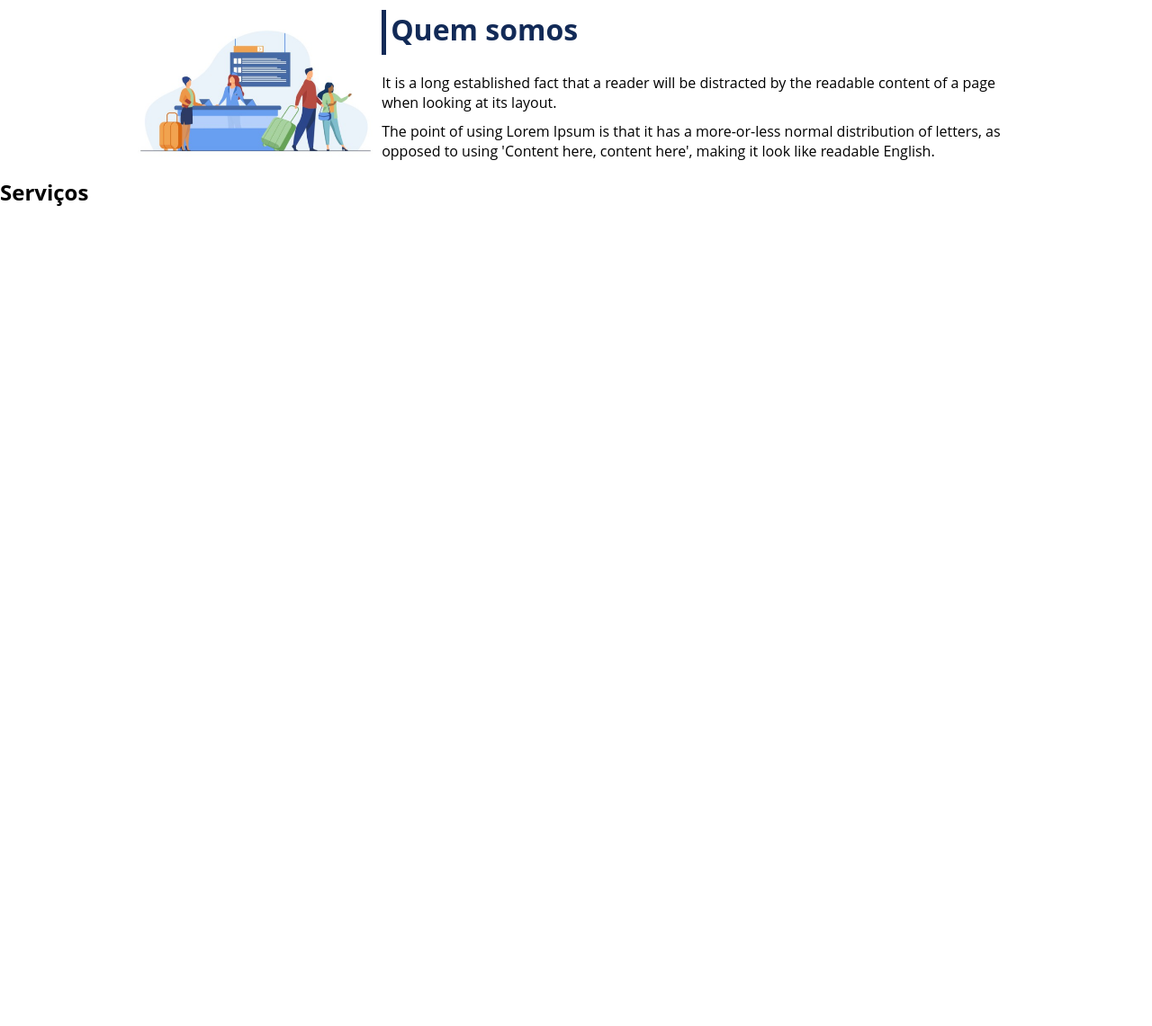
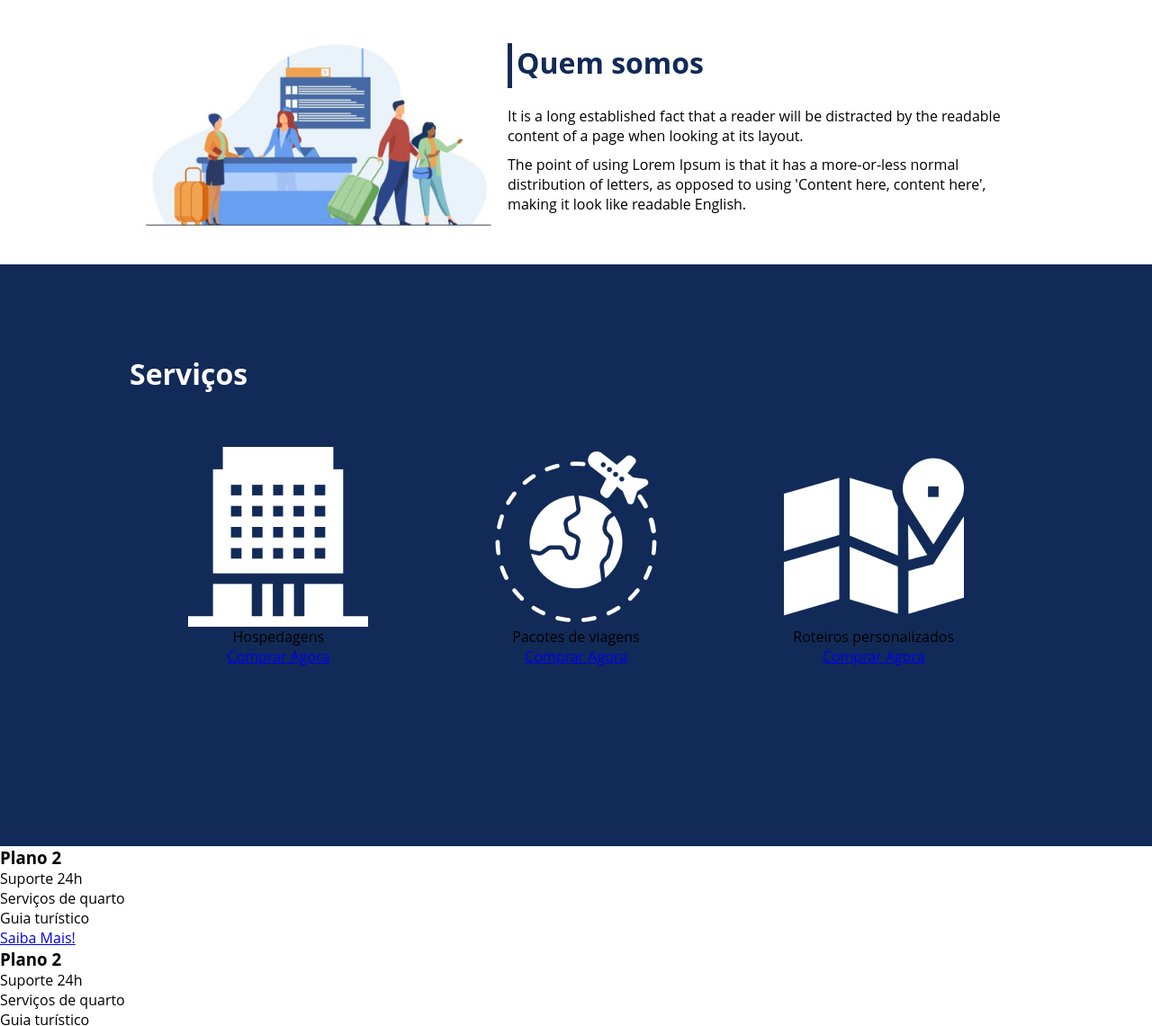
Before and after one commit to KleitonMQ/flex-projeto, a plain HTML site: page flex-projeto/index.html in a window 1280 px wide. Shown: the part 897-2038 px from the top of the page at 90% size. Drawn offline with Linux system fonts and the light colour scheme.

Commit message:
aula 2 da estilizacao até o minuto 5

```diff
--- a/flex-projeto/index.html
+++ b/flex-projeto/index.html
@@ -47,30 +47,32 @@
         </div>
     </div>
 
-    <div>
+    <div class="container-externo">
+        <div class="flex-container" id="servicos">
             <div>
                 <h2>Serviços</h2>
             </div>
 
-        <div>
-            <div>
+            <div class="lista-servicos">
+                <div class="item-servico">
                     <div><img src="./images/icon-2.png" alt="hospedagens"></div>
                     <p>Hospedagens</p>
                     <a href="#">Comprar Agora</a>
                 </div>
 
-            <div>
+                <div class="item-servico">
                     <div><img src="./images/icon-1.png" alt="pacote de viagens"></div>
                     <p>Pacotes de viagens</p>
                     <a href="#">Comprar Agora</a>
                 </div>
 
-            <div>
+                <div class="item-servico">
                     <div><img src="./images/icon-3.png" alt="roteiros personalizados"></div>
                     <p>Roteiros personalizados</p>
                     <a href="#">Comprar Agora</a>
                 </div>
 
+            </div>
         </div>
     </div>
 
--- a/flex-projeto/style.css
+++ b/flex-projeto/style.css
@@ -14,7 +14,7 @@ ul li a {
     text-decoration: none;
 }
 
-div img{
+div img {
     display: block;
     width: 100%;
 }
@@ -60,13 +60,13 @@ header .menu {
     min-height: 200px;
 }
 
-.apresentacao .texto-apresentacao h1{
+.apresentacao .texto-apresentacao h1 {
     color: #122a57;
     font-size: 48px;
     margin-bottom: 10px;
 }
 
-.texto-apresentacao a{
+.texto-apresentacao a {
     background-color: #122a57;
     color: #ffffff;
     text-align: center;
@@ -86,7 +86,7 @@ header .menu {
     justify-content: space-between;
 }
 
-#quem-somos h2{
+#quem-somos h2 {
     font-size: 32px;
     color: #122a57;
     display: flex;
@@ -102,6 +102,38 @@ header .menu {
     position: relative;
 }
 
-#quem-somos p{
+#quem-somos p {
     margin-bottom: 10px;
 }
+
+#quem-somos img {
+    min-width: 420px;
+}
+
+.container-externo {
+    background-color: #122a57;
+    width: 100%;
+}
+
+#servicos {
+    flex-direction: column;
+    padding-top: 100px;
+    padding-bottom: 100px;
+}
+
+#servicos h2{
+    color: #ffffff;
+    font-size: 32px;
+    margin-bottom: 10px;
+}
+.lista-servicos {
+    display: flex;
+    justify-content: space-around;
+    padding-top: 50px;
+    padding-bottom: 100px;
+}
+
+.lista-servicos .item-servico{
+    text-align: center;
+
+}
```
Lines whose indentation alone changed are shown as unchanged.
